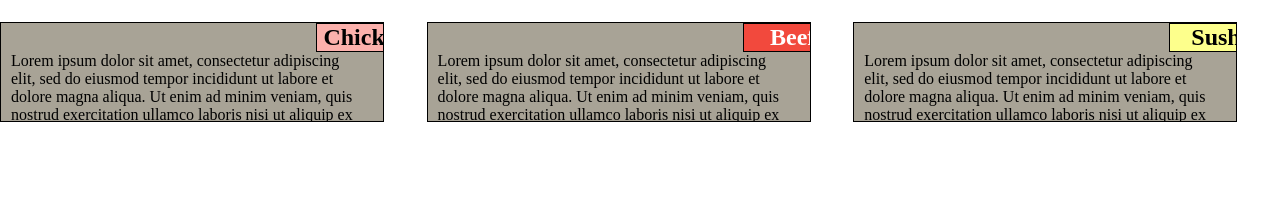
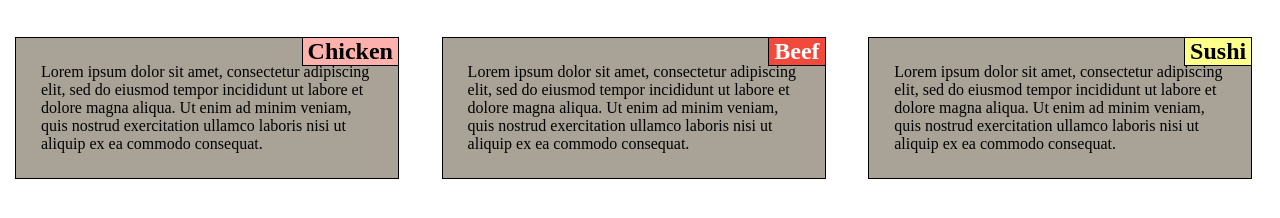
Before and after one commit to ferranti23/coursera-test, a plain HTML site: page module2-solution/index.html in a window 1280 px wide. Shown: the part 66-284 px from the top of the page. Drawn offline with Linux system fonts and the light colour scheme.

Commit message:
final touch

```diff
--- a/module2-solution/index.html
+++ b/module2-solution/index.html
@@ -12,48 +12,48 @@
 	margin: 0;
 	padding: 0;
 }
+
 h1 {
 	text-align: center;
 	margin-top: 2%;
 	margin-bottom: 2%;
 }
 
-p {
-	width: 90%;
-	float:  left;
-	margin-right: 10px;
-	margin-left: 10px;
+.item {
+	background-color: #a8a396;
+	border:	1px solid black;
+	position: relative;
+	top: 0;
+	margin: 15px;
+	padding: 25px;
 }
 
 h2 {
-	border: 1px solid black;
-	width: 100px;
 	text-align: center;
-	margin-left: 82.5%;
-	margin-bottom: 0;
-	margin-top: 0;
+	position: absolute;
+	top: 0;
+	right: 0;
+	border-left: 1px solid black;
+	border-bottom: 1px solid black;
+	padding-right: 5px;
+	padding-left: 5px;
 }
 
 section {
-	border:	1px solid black;
-	background-color: #a8a396;
 	width: 90%;
-	height: 100px;
-	color: black;
 	position: relative;
-	overflow: auto;
 }
 
-.chicken {
+#chicken {
 	background-color: #fcb1ac;
 }
 
-.beef {
+#beef {
 	background-color: #f2493d;
 	color: white;
 }
 
-.sushi {
+#sushi {
 	background-color: #fdff8c;
 }
 
@@ -194,20 +194,20 @@ section {
 <h1>Our Menu</h1>
 <div class="row">
 	<div class="col-lg-4 col-md-6 col-sm-12">
-	<section>
-	<h2 class="chicken">Chicken</h2>
+	<section class="item">
+	<h2 id="chicken">Chicken</h2>
 		<p>Lorem ipsum dolor sit amet, consectetur adipiscing elit, sed do eiusmod tempor incididunt ut labore et dolore magna aliqua. Ut enim ad minim veniam, quis nostrud exercitation ullamco laboris nisi ut aliquip ex ea commodo consequat.</p>
 	</section>
 	</div>
 	<div class="col-lg-4 col-md-6 col-sm-12">
-	<section>
-	<h2 class="beef">Beef</h2>
+	<section class="item">
+	<h2 id="beef">Beef</h2>
 		<p>Lorem ipsum dolor sit amet, consectetur adipiscing elit, sed do eiusmod tempor incididunt ut labore et dolore magna aliqua. Ut enim ad minim veniam, quis nostrud exercitation ullamco laboris nisi ut aliquip ex ea commodo consequat.</p>
 	</section>
 	</div>
-	<div class="col-lg-4 col-md-6 col-sm-12">
-	<section>
-	<h2 class="sushi">Sushi</h2>
+	<div class="col-lg-4 col-md-12 col-sm-12">
+	<section class="item">
+	<h2 id="sushi">Sushi</h2>
 		<p>Lorem ipsum dolor sit amet, consectetur adipiscing elit, sed do eiusmod tempor incididunt ut labore et dolore magna aliqua. Ut enim ad minim veniam, quis nostrud exercitation ullamco laboris nisi ut aliquip ex ea commodo consequat.</p>
 	</section>
 	</div>
```
